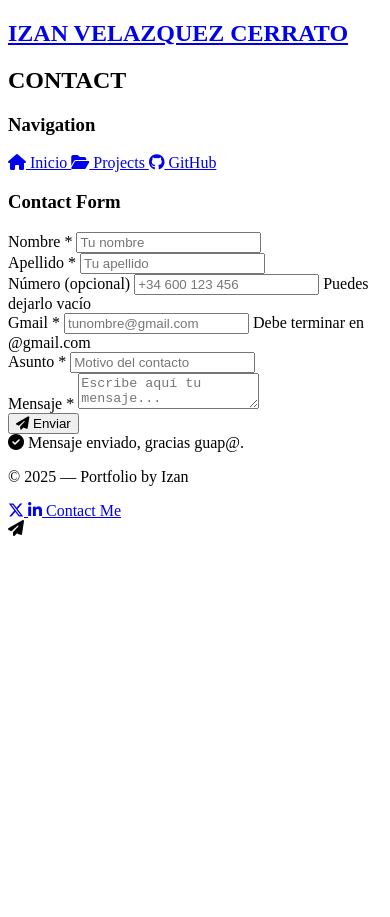
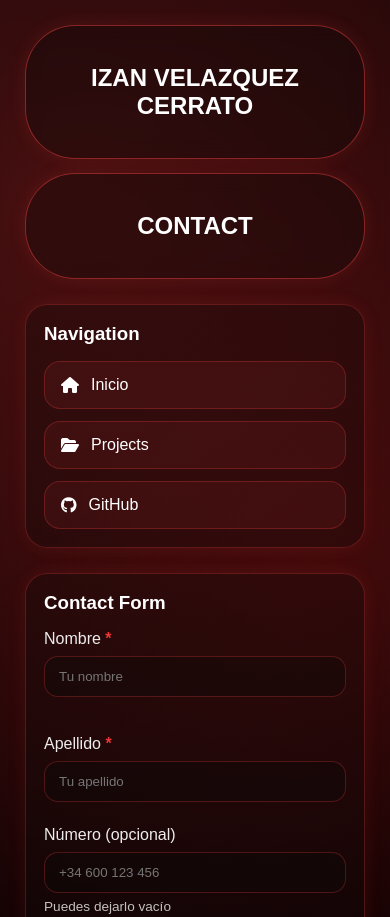
Before and after one commit to ITB2526-IzanVelazquez/TA05_Velazquez_Izan, a plain HTML site: page contacte.html in a window 390 px wide. Shown: the top 917 px of the page. Before the commit the page ends 844 px from the top, so only its background shows below. Drawn offline with Linux system fonts and the light colour scheme.

Commit message:
Add styles for contact form layout and animations

```diff
--- a/contacte.css
+++ b/contacte.css
@@ -1 +1,161 @@
-/* contacte.css */
+@import url("index.css");
+
+/* layout propio del contact */
+.main-section{
+  display:grid;
+  grid-template-columns:1fr 1.4fr;
+  gap:25px;
+  margin-bottom:25px;
+}
+
+.form-title{ margin:0 0 16px 0; }
+
+.nav-buttons{
+  display:flex;
+  flex-direction:column;
+  gap:12px;
+}
+
+.nav-btn{
+  display:flex;
+  align-items:center;
+  gap:12px;
+  padding:14px 16px;
+  border-radius:16px;
+  text-decoration:none;
+  color:white;
+  background: rgba(255, 70, 70, 0.08);
+  border: 1px solid rgba(255, 70, 70, 0.25);
+  transition: transform .2s ease, background .2s ease, box-shadow .2s ease;
+}
+.nav-btn:hover{
+  transform: translateY(-2px);
+  background: rgba(255, 70, 70, 0.16);
+  box-shadow: 0 0 16px rgba(255, 70, 70, 0.25);
+}
+
+.grid-2{
+  display:grid;
+  grid-template-columns:1fr 1fr;
+  gap:14px;
+}
+
+.field label{ display:block; margin-bottom:8px; opacity:.92; }
+.field label span{ color:#ff3b3b; font-weight:700; }
+
+.field input,
+.field textarea{
+  width:100%;
+  padding:12px 14px;
+  border-radius:14px;
+  background: rgba(10,10,10,0.35);
+  border: 1px solid rgba(255,70,70,0.25);
+  color:white;
+  outline:none;
+  transition:border-color .2s ease, box-shadow .2s ease;
+}
+
+.field textarea{ min-height:140px; resize:vertical; }
+
+.field input:focus,
+.field textarea:focus{
+  border-color: rgba(255,70,70,0.55);
+  box-shadow: 0 0 14px rgba(255,70,70,0.18);
+}
+
+.hint{
+  display:block;
+  margin-top:6px;
+  font-size:.85rem;
+  opacity:.75;
+}
+
+.error{
+  display:block;
+  margin-top:6px;
+  font-size:.85rem;
+  color:#ff6b6b;
+  min-height:18px;
+}
+
+.actions{
+  display:flex;
+  align-items:center;
+  gap:16px;
+  margin-top:6px;
+}
+
+.send-btn{
+  border:none;
+  cursor:pointer;
+  padding:12px 26px;
+  border-radius:999px;
+  background: linear-gradient(90deg, #ff3b3b, #b31212);
+  color:white;
+  font-weight:700;
+  box-shadow: 0 0 14px rgba(255, 70, 70, 0.18);
+  transition: transform .25s ease, box-shadow .25s ease;
+}
+
+.send-btn:hover{
+  transform: scale(1.05);
+  box-shadow: 0 0 20px rgba(255, 70, 70, 0.45);
+}
+
+.send-btn.loading{
+  pointer-events:none;
+  opacity:.7;
+}
+.send-btn.loading i{ animation: spin 1s linear infinite; }
+
+@keyframes spin{
+  from{ transform: rotate(0deg); }
+  to{ transform: rotate(360deg); }
+}
+
+.success{
+  display:none;
+  align-items:center;
+  gap:10px;
+  padding:12px 16px;
+  border-radius:16px;
+  background: linear-gradient(90deg, rgba(255,70,70,0.25), rgba(180,20,20,0.35));
+  border: 1px solid rgba(255,70,70,0.45);
+  animation: popIn .35s ease forwards;
+}
+
+@keyframes popIn{
+  from{ opacity:0; transform: translateY(8px) scale(.98); }
+  to{ opacity:1; transform: translateY(0) scale(1); }
+}
+
+/* plane animation */
+.plane-fly{
+  position: fixed;
+  left: -60px;
+  bottom: 40px;
+  font-size: 34px;
+  color: rgba(255, 70, 70, 0.95);
+  text-shadow: 0 0 14px rgba(255, 70, 70, 0.45);
+  pointer-events: none;
+  opacity: 0;
+  transform: rotate(-10deg);
+  z-index: 9999;
+}
+
+.plane-fly.fly{
+  opacity: 1;
+  animation: flyAcross 1.2s ease forwards;
+}
+
+@keyframes flyAcross{
+  0%   { left: -60px; bottom: 40px; transform: rotate(-10deg) scale(1); opacity: 0; }
+  10%  { opacity: 1; }
+  60%  { bottom: 240px; }
+  100% { left: 110%; bottom: 120px; transform: rotate(8deg) scale(1.12); opacity: 0; }
+}
+
+@media (max-width: 768px){
+  .main-section{ grid-template-columns:1fr; }
+  .grid-2{ grid-template-columns:1fr; }
+}
```
